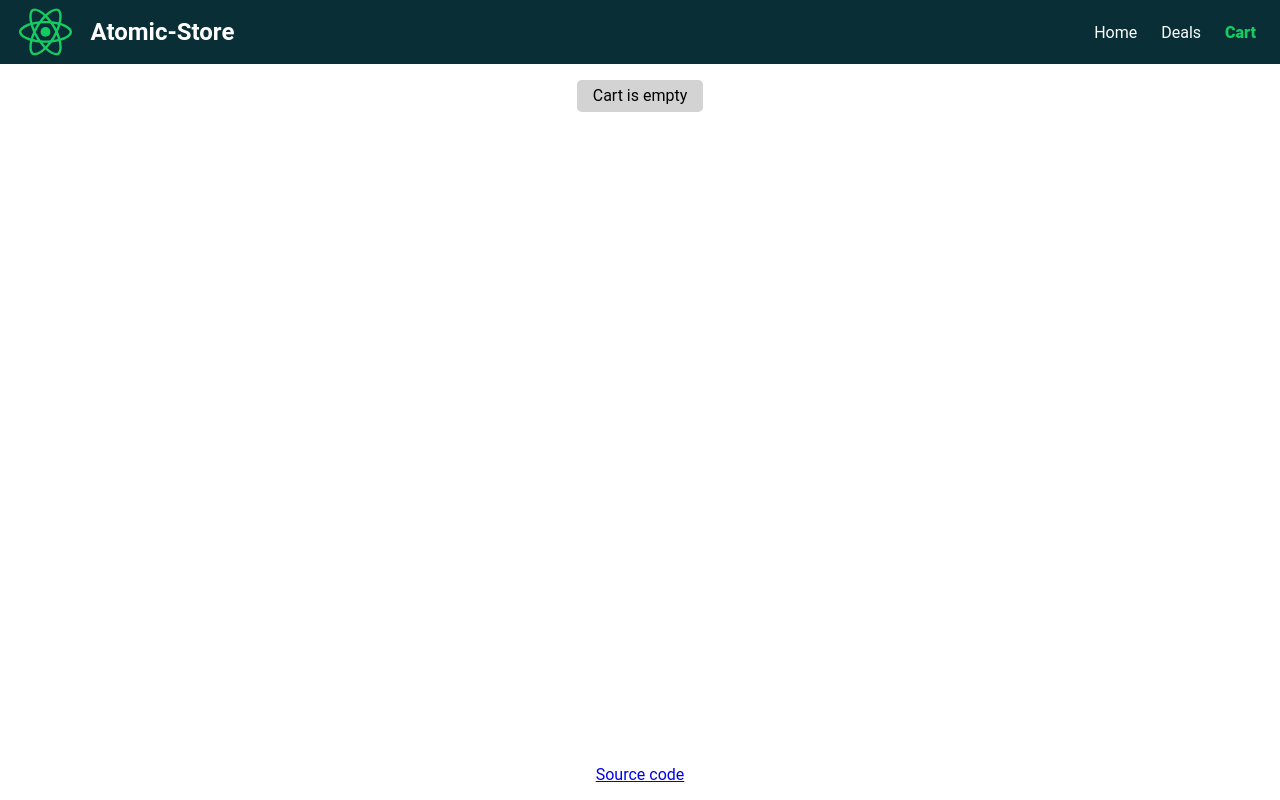
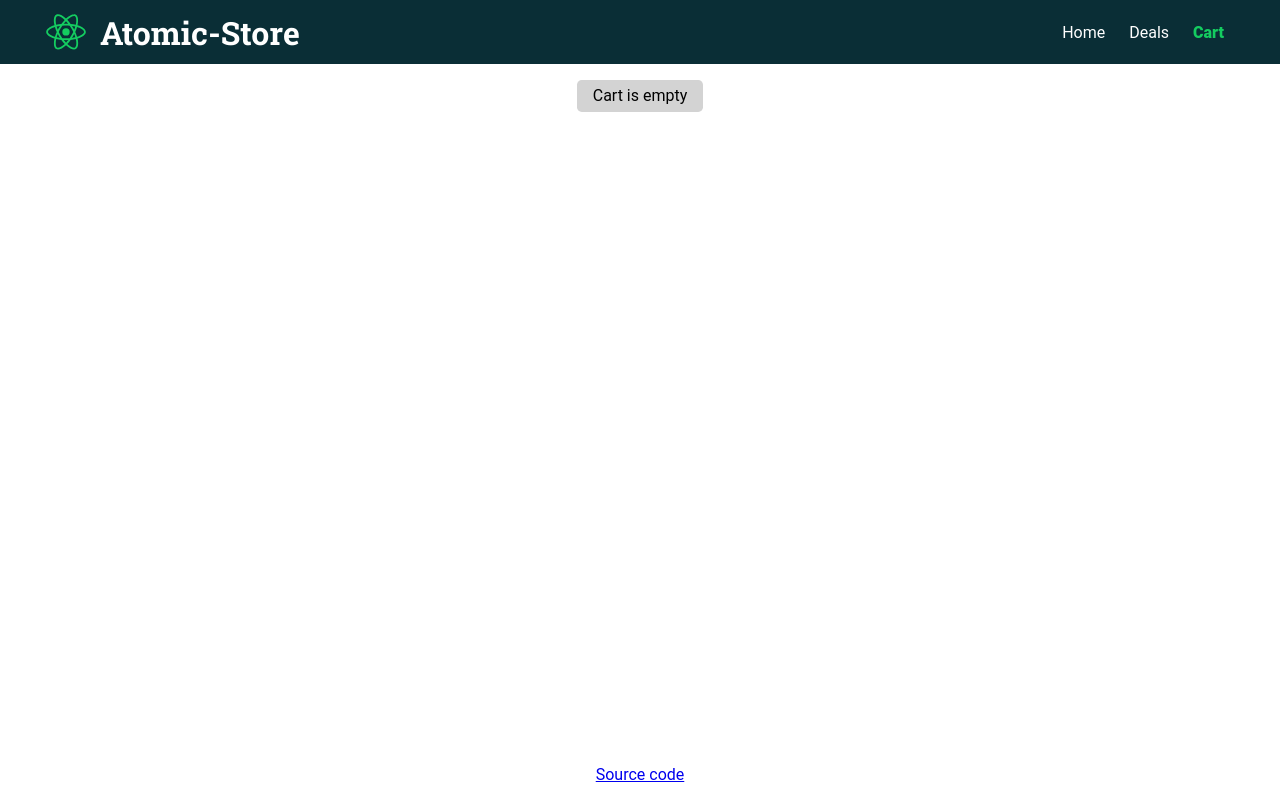
Before and after one commit to c-as/react-store, a React (Create React App) app: page /cart in a window 1280 px wide. Built offline with nearby package versions, Linux system fonts and the light colour scheme.

Commit message:
Updated header

```diff
--- a/src/Components/Header.tsx
+++ b/src/Components/Header.tsx
@@ -7,7 +7,7 @@ import { Accent, Primary } from "./Styles"
 
 const Styled = styled.header`
   width: 100%;
-  padding: 0em 1em 0em 0rem;
+  padding: 0.5em 2em;
   box-sizing: border-box;
   background-color: ${Primary};
   display: flex;
@@ -15,19 +15,12 @@ const Styled = styled.header`
     color: white;
   }
   img {
-    height: 4rem;
-  }
-  h2 {
-    margin-top: auto;
-    margin-bottom: auto;
-    margin-right: auto;
-    a {
-      text-decoration: none;
-    }
+    height: 3rem;
   }
   nav {
     margin-top: auto;
     margin-bottom: auto;
+    padding-right: 1rem;
     a {
       padding: 0.5rem;
       margin-left: 0.5rem;
@@ -40,15 +33,25 @@ const Styled = styled.header`
   }
 `
 
+const Title = styled.h1`
+  font-family: "Roboto Slab";
+  margin-top: auto;
+  margin-bottom: auto;
+  margin-right: auto;
+  a {
+    text-decoration: none;
+  }
+`
+
 export default function Header() {
   const { itemCount: cartSize } = useContext(CartContext)
 
   return (
     <Styled>
       <img src={logo} alt="" />
-      <h2>
+      <Title>
         <Link to="/">Atomic-Store</Link>
-      </h2>
+      </Title>
       <nav>
         <NavLink end to="/">
           Home
```
